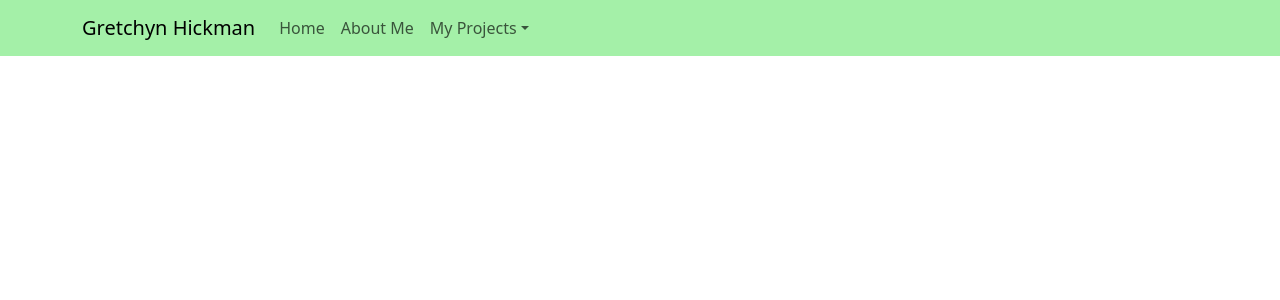
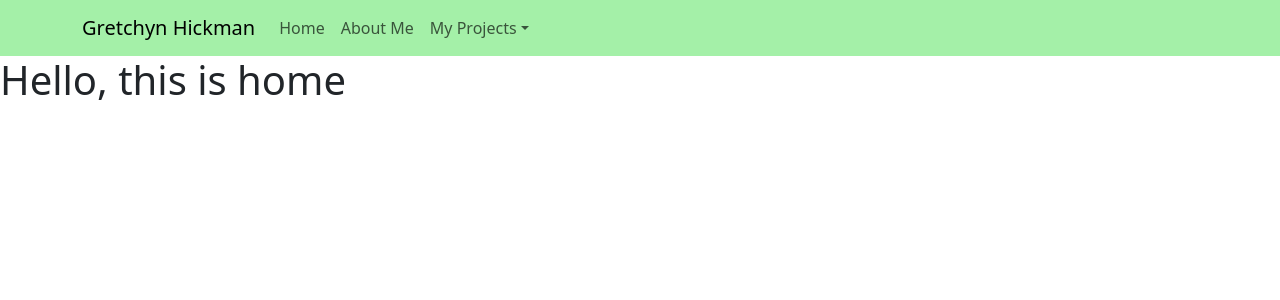
Before and after one commit to gretchyn-hickman/Hickman-Homepage, a React (Create React App) app in the folder hickman-homepage/: page / in a window 1280 px wide. Shown: the top 300 px of the page. Built offline with nearby package versions, Linux system fonts and the light colour scheme.

Commit message:
adding home

```diff
--- a/hickman-homepage/src/App.js
+++ b/hickman-homepage/src/App.js
@@ -1,13 +1,14 @@
 import React from 'react';
 import './App.css';
 import TheNav from './nav.js';
+import Home from './home'
 
 export default function App() {
   return (
-
-
+    <div>
       <TheNav />
-
+      <Home/>
+    </div>
 
   );
 }
--- /dev/null
+++ b/hickman-homepage/src/home.js
@@ -0,0 +1,15 @@
+import React from 'react';
+import './App.css';
+
+export default function Home() {
+    return (
+        <div>
+            <h1>Hello, this is home</h1>
+        </div>
+
+
+
+
+
+    )
+}
```
